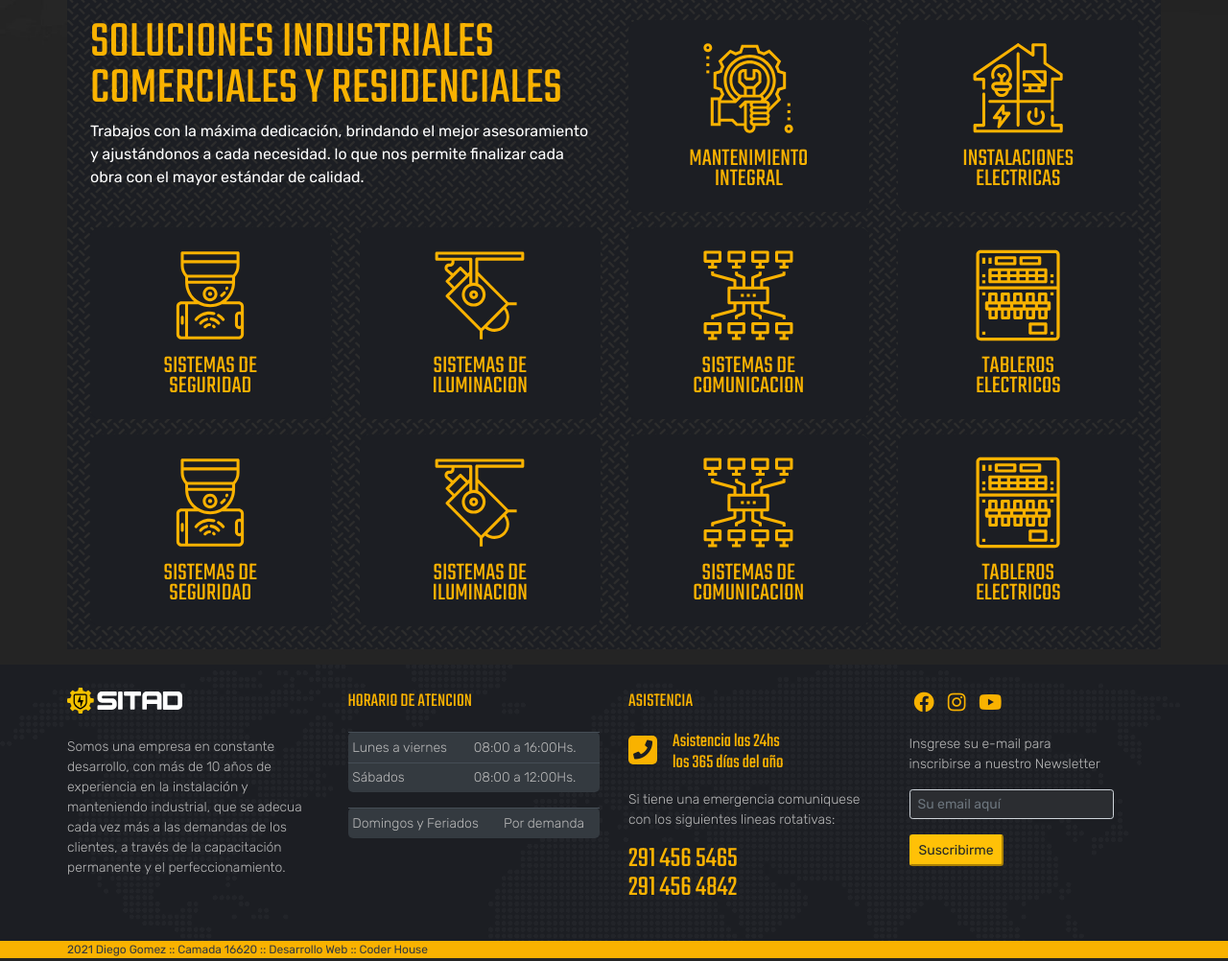
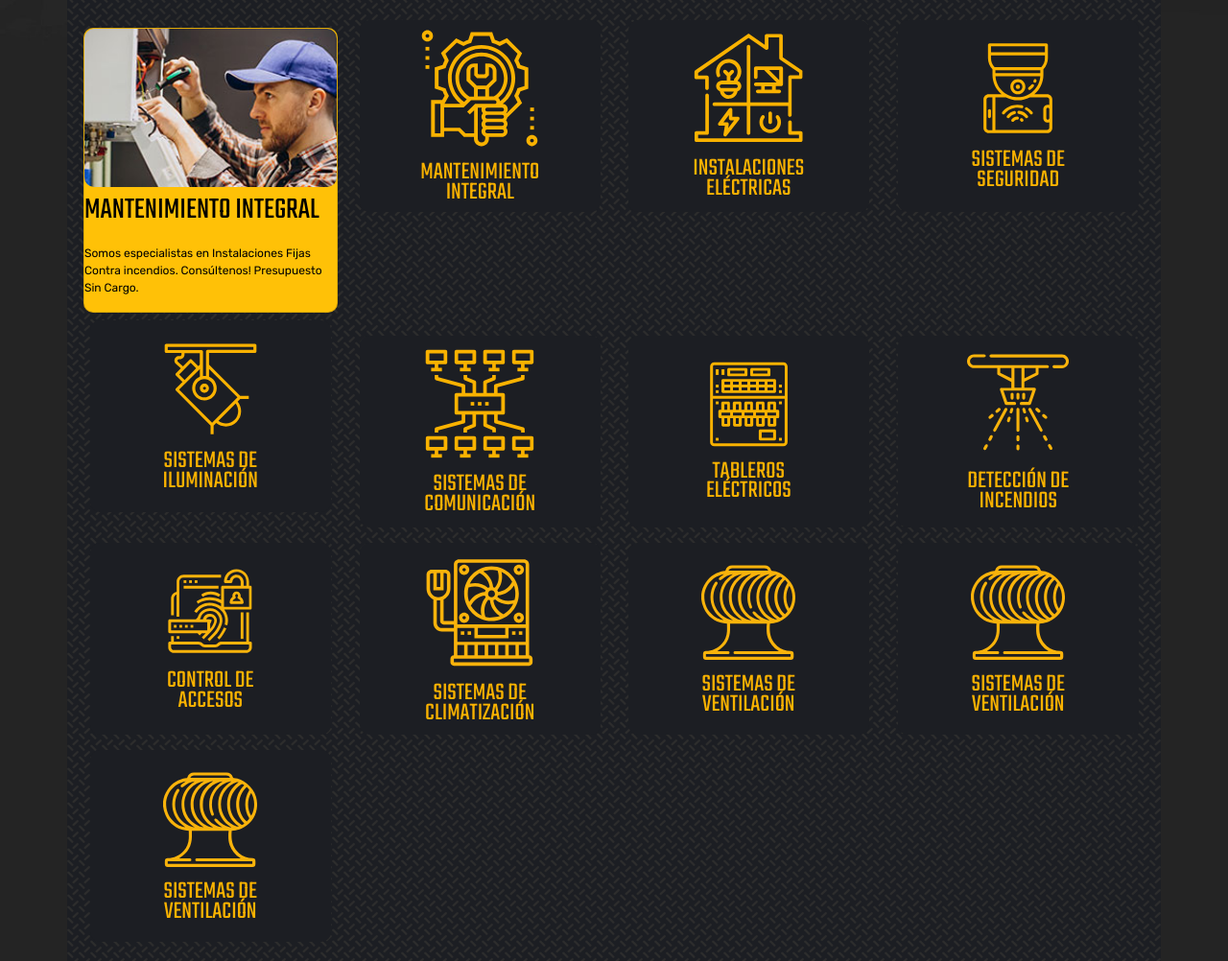
Before and after one commit to fifteenvx/EntregaFinal, a website: page pages/servicios.html in a window 1280 px wide. Shown: the part 542-1544 px from the top of the page at 96% size. Drawn offline with nearby package versions, Linux system fonts and the light colour scheme; files that its build step writes are made by us from their sources.

Commit message:
preentrega

```diff
--- a/pages/servicios.html
+++ b/pages/servicios.html
@@ -67,13 +67,13 @@
                             </ol>
                             <div class="carousel-inner">
                                 <div class="carousel-item active">
-                                    <img src="../media/slideServicios.jpg" class="d-block w-100" alt="Slide Sitad">
+                                    <img src="../media/slide-servicios-2.jpg" class="d-block w-100" alt="Slide Sitad">
                                 </div>
                                 <div class="carousel-item">
-                                    <img src="../media/slideServicios.jpg" class="d-block w-100" alt="Slide Mantenimiento industrial">
+                                    <img src="../media/slide-servicios-2.jpg" class="d-block w-100" alt="Slide Mantenimiento industrial">
                                 </div>
                                 <div class="carousel-item">
-                                    <img src="../media/slideServicios.jpg" class="d-block w-100" alt="Slide Sistemas de Seguridad">
+                                    <img src="../media/slide-servicios.jpg" class="d-block w-100" alt="Slide Sistemas de Seguridad">
                                 </div>
                             </div>
                             <a class="carousel-control-prev" href="#carouselExampleIndicators" role="button" data-slide="prev">
@@ -93,98 +93,114 @@
 
     <div id="servicios" class="container px-0 p-4">
         <div class="row wow animate__animated animate__fadeInUp">
-            <div class="col-12 col-md-12 col-xl-6">
-                <h1>SOLUCIONES INDUSTRIALES COMERCIALES Y RESIDENCIALES</h1>
-                <p class="text-white">Trabajos con la máxima dedicación, brindando el mejor asesoramiento y ajustándonos a cada necesidad. lo que nos permite finalizar cada obra con el mayor estándar de calidad.</p>
+            <div class="col-12 col-md-6 col-xl-3 p-2">
+                <div class="card brd-m bg-warning">
+                    <img class="brd-m" src="../media/servicios-mantenimiento.jpg" alt="servicios-mantenimiento" >
+                    <p class="card-title titulo-teko-negro--lg">MANTENIMIENTO INTEGRAL</p>
+                    <p class=" parrafo-rubik-negro text-size-3">Somos especialistas en Instalaciones Fijas Contra incendios. Consúltenos! Presupuesto Sin Cargo.</p>
+                </div>
             </div>
+
+            <div class="col-12 col-md-6 col-xl-3 d-flex justify-content-center wow animate__animated animate__flip">
+                <div class="boton ">
+                    <div class="btn">
+
+                        <img src="../media/mantenimiento.svg" alt="mantenimiento" class="mt-3">
+                        <p class="text-btn mt-3">MANTENIMIENTO<br>INTEGRAL</p>
+                    </div>
+                </div>
+            </div>
+
             <div class="col-12 col-md-6 col-xl-3 d-flex justify-content-center wow animate__animated animate__flip">
                 <div class="boton">
                     <div class="btn">
-                        <div>
-                            <img src="../media/mantenimiento.svg" alt="manteniendo" class="mt-3">
-                        </div>
-                        <p class="text-btn mt-3">MANTENIMIENTO <br> INTEGRAL</p>
+                        <div><img src="../media/electricidad.svg" alt="Instalacion electrica" class="mt-3"></div>
+                        <p class="text-btn mt-3">INSTALACIONES<br>ELÉCTRICAS</p>
                     </div>
                 </div>
             </div>
             <div class="col-12 col-md-6 col-xl-3 d-flex justify-content-center wow animate__animated animate__flip">
                 <div class="boton">
                     <div class="btn">
-                        <div><img src="../media/electricidad.svg" alt="Instalacion electrica" class="mt-3">
-                        </div>
-                        <p class="text-btn mt-3">INSTALACIONES <br> ELECTRICAS</p>
+                        <div><img src="../media/camara.svg" alt="Sistemas de seguridad" class="mt-3"></div>
+                        <p class="text-btn mt-3">SISTEMAS DE<br>SEGURIDAD</p>
+                    </div>
+                </div>
+            </div>
+            <div class="col-12 col-md-6 col-xl-3 d-flex justify-content-center wow animate__animated animate__flip">
+                <div class="boton">
+                    <div class="btn">
+                        <div><img src="../media/iluminacion.svg" alt="Sistemas de Iluminación" class="mt-3"></div>
+                        <p class="text-btn mt-3">SISTEMAS DE<br>ILUMINACIÓN</p>
+                    </div>
+                </div>
+            </div>
+            <div
+                class="col-12 col-md-6 col-xl-3 pt-3 d-flex justify-content-center wow animate__animated animate__flip">
+                <div class="boton">
+                    <div class="btn">
+                        <div><img src="../media/red.svg" alt="Sistemas de Comunicación" class="mt-3"></div>
+                        <p class="text-btn mt-3">SISTEMAS DE<br>COMUNICACIÓN</p>
+                    </div>
+                </div>
+            </div>
+            <div
+                class="col-12 col-md-6 col-xl-3 pt-3 d-flex justify-content-center wow animate__animated animate__flip">
+                <div class="boton">
+                    <div class="btn">
+                        <div><img src="../media/tablero2.svg" alt="tableros electricos" class="mt-3"></div>
+                        <p class="text-btn mt-3">TABLEROS<br>ELÉCTRICOS</p>
+                    </div>
+                </div>
+            </div>
+            <div
+                class="col-12 col-md-6 col-xl-3 pt-3 d-flex justify-content-center wow animate__animated animate__flip">
+                <div class="boton">
+                    <div class="btn">
+                        <div><img src="../media/incendios.svg" alt="Sistemas de seguridad" class="mt-3"></div>
+                        <p class="text-btn mt-3">DETECCIÓN DE <br>INCENDIOS</p>
+                    </div>
+                </div>
+            </div>
+            <div
+                class="col-12 col-md-6 col-xl-3  pt-3 d-flex justify-content-center wow animate__animated animate__flip">
+                <div class="boton">
+                    <div class="btn">
+                        <div><img src="../media/authentication.svg" alt="Sistemas de Iluminación" class="mt-3"></div>
+                        <p class="text-btn mt-3">CONTROL DE<br>ACCESOS</p>
+                    </div>
+                </div>
+            </div>
+            <div
+                class="col-12 col-md-6 col-xl-3 pt-3 d-flex justify-content-center wow animate__animated animate__flip">
+                <div class="boton">
+                    <div class="btn">
+                        <div><img src="../media/climatizacion.svg" alt="Sistemas de Comunicación" class="mt-3"></div>
+                        <p class="text-btn mt-3">SISTEMAS DE<br>CLIMATIZACIÓN</p>
                     </div>
                 </div>
             </div>
             <div class="col-12 col-md-6 col-xl-3 pt-3 d-flex justify-content-center wow animate__animated animate__flip">
                 <div class="boton">
                     <div class="btn">
-                        <div><img src="../media/camara.svg" alt="Sistemas de seguridad" class="mt-3">
-                        </div>
-                        <p class="text-btn mt-3">SISTEMAS DE <br> SEGURIDAD</p>
-                    </div>
-                </div>
-            </div>
-            <div class="col-12 col-md-6 col-xl-3  pt-3 d-flex justify-content-center wow animate__animated animate__flip">
-                <div class="boton">
-                    <div class="btn">
-                        <div><img src="../media/iluminacion.svg" alt="Sistemas de Iluminación" class="mt-3">
-                        </div>
-                        <p class="text-btn mt-3">SISTEMAS DE <br> ILUMINACION</p>
+                        <div><img src="../media/ventilacion.svg" alt="tableros electricos" class="mt-3"></div>
+                        <p class="text-btn mt-3">SISTEMAS DE<br>VENTILACIÓN</p>
                     </div>
                 </div>
             </div>
             <div class="col-12 col-md-6 col-xl-3 pt-3 d-flex justify-content-center wow animate__animated animate__flip">
                 <div class="boton">
                     <div class="btn">
-                        <div><img src="../media/red.svg" alt="Sistemas de Comunicación" class="mt-3">
-                        </div>
-                        <p class="text-btn mt-3">SISTEMAS DE <br> COMUNICACION</p>
+                        <div><img src="../media/ventilacion.svg" alt="tableros electricos" class="mt-3"></div>
+                        <p class="text-btn mt-3">SISTEMAS DE<br>VENTILACIÓN</p>
                     </div>
                 </div>
             </div>
             <div class="col-12 col-md-6 col-xl-3 pt-3 d-flex justify-content-center wow animate__animated animate__flip">
                 <div class="boton">
                     <div class="btn">
-                        <div><img src="../media/tablero2.svg" alt="tableros electricos" class="mt-3">
-                        </div>
-                        <p class="text-btn mt-3">TABLEROS <br> ELECTRICOS</p>
-                    </div>
-                </div>
-            </div>
-            <div class="col-12 col-md-6 col-xl-3 pt-3 d-flex justify-content-center wow animate__animated animate__flip">
-                <div class="boton">
-                    <div class="btn">
-                        <div><img src="../media/camara.svg" alt="Sistemas de seguridad" class="mt-3">
-                        </div>
-                        <p class="text-btn mt-3">SISTEMAS DE <br> SEGURIDAD</p>
-                    </div>
-                </div>
-            </div>
-            <div class="col-12 col-md-6 col-xl-3  pt-3 d-flex justify-content-center wow animate__animated animate__flip">
-                <div class="boton">
-                    <div class="btn">
-                        <div><img src="../media/iluminacion.svg" alt="Sistemas de Iluminación" class="mt-3">
-                        </div>
-                        <p class="text-btn mt-3">SISTEMAS DE <br> ILUMINACION</p>
-                    </div>
-                </div>
-            </div>
-            <div class="col-12 col-md-6 col-xl-3 pt-3 d-flex justify-content-center wow animate__animated animate__flip">
-                <div class="boton">
-                    <div class="btn">
-                        <div><img src="../media/red.svg" alt="Sistemas de Comunicación" class="mt-3">
-                        </div>
-                        <p class="text-btn mt-3">SISTEMAS DE <br> COMUNICACION</p>
-                    </div>
-                </div>
-            </div>
-            <div class="col-12 col-md-6 col-xl-3 pt-3 d-flex justify-content-center wow animate__animated animate__flip">
-                <div class="boton">
-                    <div class="btn">
-                        <div><img src="../media/tablero2.svg" alt="tableros electricos" class="mt-3">
-                        </div>
-                        <p class="text-btn mt-3">TABLEROS <br> ELECTRICOS</p>
+                        <div><img src="../media/ventilacion.svg" alt="tableros electricos" class="mt-3"></div>
+                        <p class="text-btn mt-3">SISTEMAS DE<br>VENTILACIÓN</p>
                     </div>
                 </div>
             </div>
--- a/scss/_main.scss
+++ b/scss/_main.scss
@@ -67,9 +67,6 @@ body {
 #servicios{
     background-color:$gris-oscuro;
     background-image: url(../media/patternServicios.png);
-    img{
-        width: 96px;
-    }
     .boton{
     background-color: $gris-oscuro;
     width: 100%;
@@ -85,12 +82,24 @@ body {
         font-size: 26px;
         line-height: 80%;
     }
+
     .boton:hover{
         background-color: $amarillo;
+        p {
+            color:$gris-oscuro
+        }
     }
-    .text-btn:hover{
-        color: $gris-oscuro;
-    }
+    svg {
+        width: 70px;
+        height: 70px;
+      }
+      svg:hover {
+        fill: red;
+      }
+
+
+
+
 }
 
 #emergencias{
```
Also changed, not shown: index.html (+16 -12 lines), pages/contacto.html (+4 -0 lines), pages/galeria.html (+1 -1 lines), pages/nosotros.html (+30 -5 lines), pages/prueba.html (added, +41 -0 lines), css/estilos.css, media/authentication.svg (added), media/circulo.svg (added), media/climatizacion.svg (added), media/incendios.svg (added), media/mantenimiento-01.svg (added), media/servicios-mantenimiento.jpg (added), media/slide-nosotros.jpg (added), media/slide-servicios-2.jpg (added), 3 more files, 1 other file.
